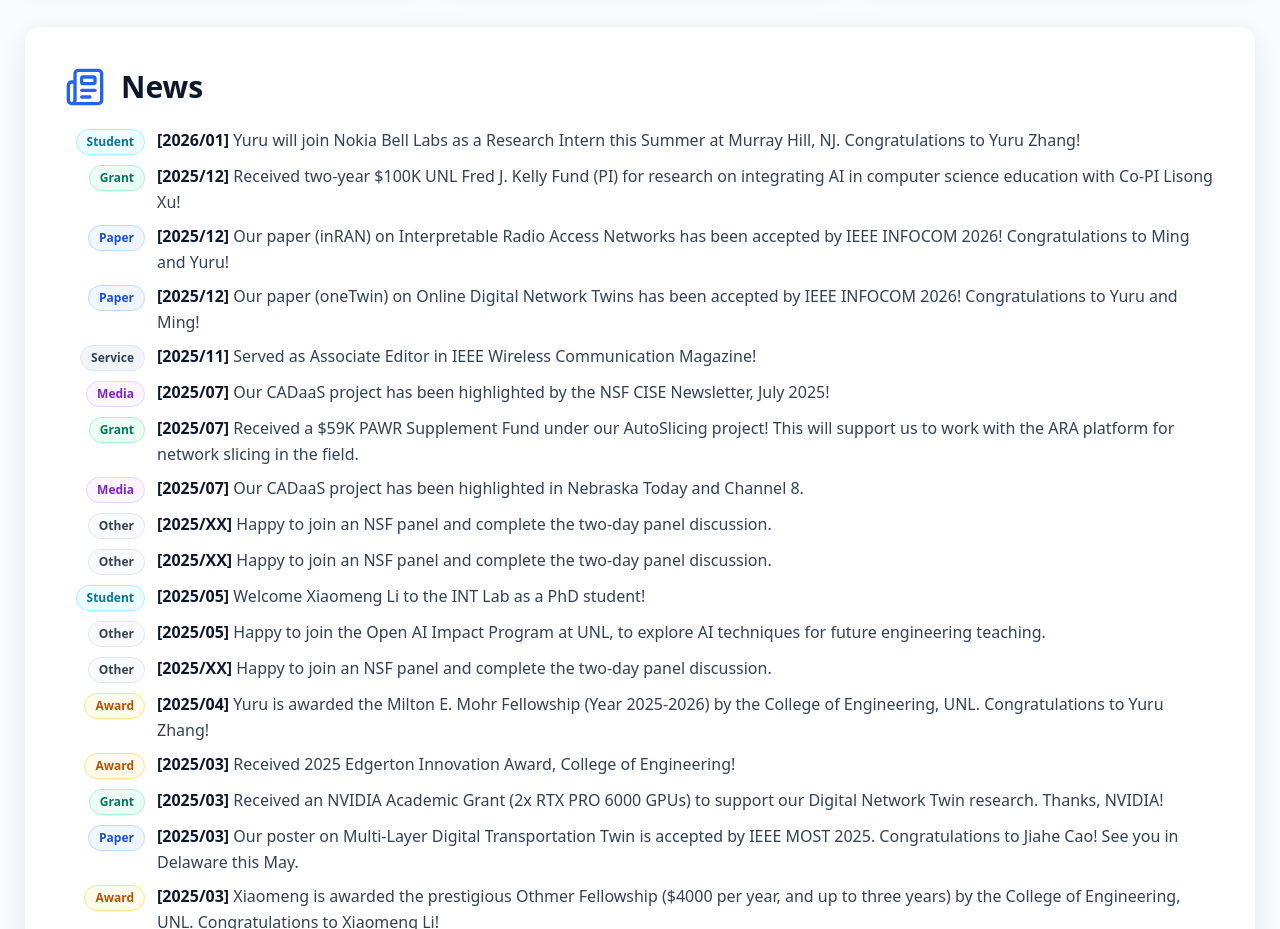
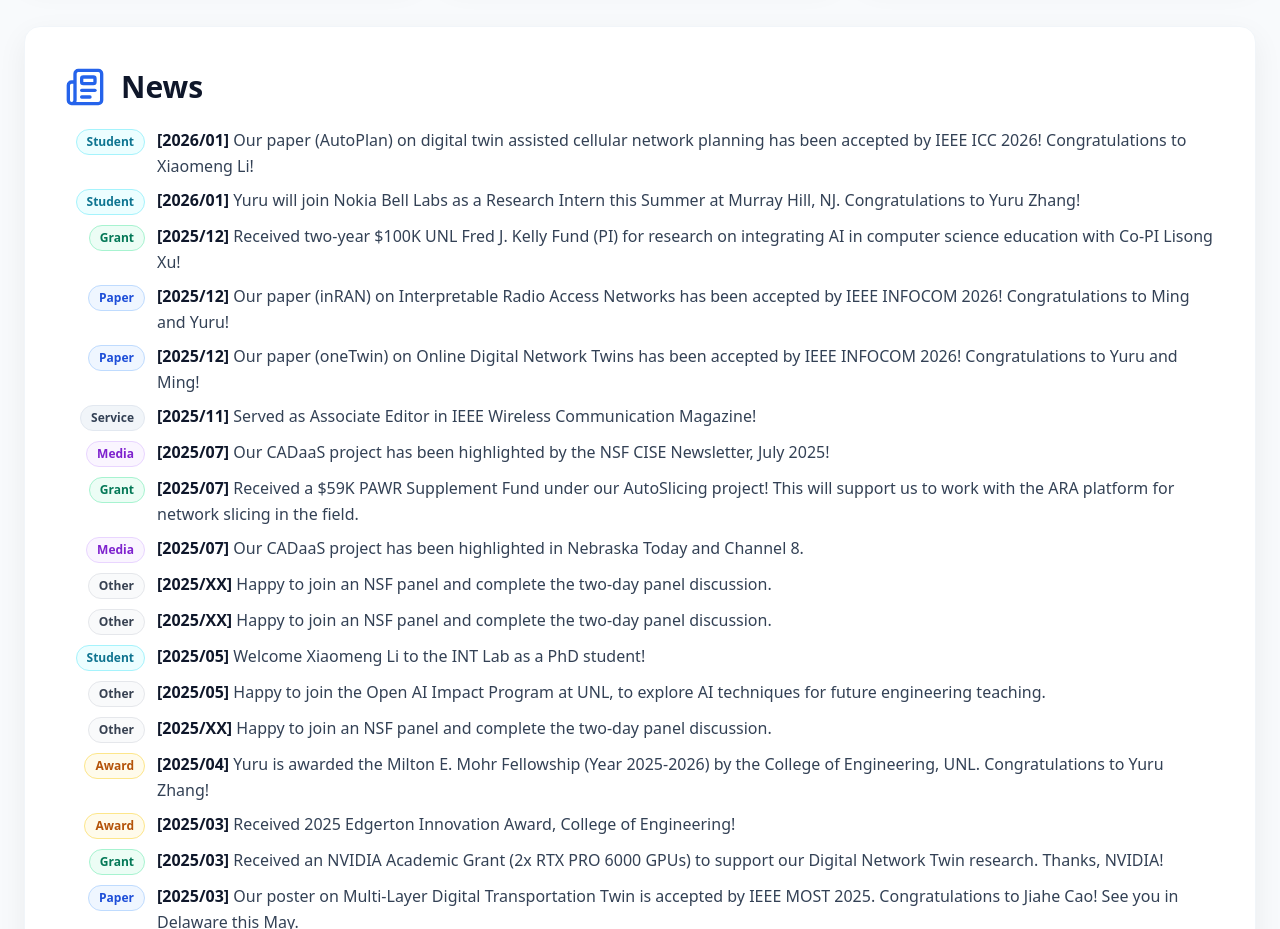
Before and after one commit to liuqiang12040913/liuqiang12040913.github.io, a Next.js app: page / in a window 1280 px wide. Shown: the part 1240-2169 px from the top of the page. Built offline with nearby package versions, Linux system fonts and the light colour scheme.

Commit message:
Update news

```diff
--- a/data/site.ts
+++ b/data/site.ts
@@ -37,6 +37,11 @@ export const site = {
   ] satisfies NavItem[],
 
   news: [
+    {
+      date: "[2026/01]",
+      text: "Our paper (AutoPlan) on digital twin assisted cellular network planning has been accepted by IEEE ICC 2026! Congratulations to Xiaomeng Li!",
+      tag: "Student",
+    },
     {
       date: "[2026/01]",
       text: "Yuru will join Nokia Bell Labs as a Research Intern this Summer at Murray Hill, NJ. Congratulations to Yuru Zhang!",
```
Also changed, not shown: 1 other file (tests, documents, lock files or other folders).
